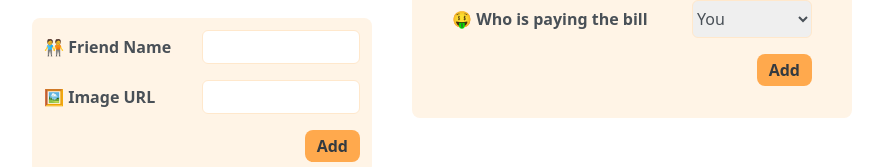
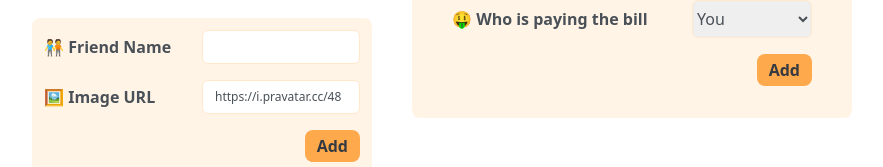
Before and after one commit to mszaman/ent-n-split-react, a React (Vite) app: page / in a window 1280 px wide. Both pictures are taken after typing "Sample", "Sample" into the empty fields and a click on the button "Add Friend". Shown: the part 400-567 px from the top of the page, without its empty margins (198-1081 px from the left). Built offline with nearby package versions, Linux system fonts and the light colour scheme.

Commit message:
completed add friend functionality.

```diff
--- a/src/App.jsx
+++ b/src/App.jsx
@@ -28,10 +28,17 @@ function App() {
 
   const [toggleAddFriend, setToggleAddFriend] = useState(false);
   const [name, setName] = useState("");
+  const [image, setImage] = useState("https://i.pravatar.cc/48");
+  const [friends, setFriends] = useState(initialFriends);
 
-  console.log(toggleAddFriend);
+  console.log(friends);
   function handleToggleAddFriend() {
     setToggleAddFriend((toggleAddFriend) => !toggleAddFriend);
+  }
+
+  function handleAddFriend(friend) {
+    setFriends((friends) => [...friends, friend]);
+    setToggleAddFriend(false);
   }
 
   return (
@@ -39,13 +46,21 @@ function App() {
       <div className="flex flex-col gap-10 md:flex-row">
         <div className="mx-auto w-[340px]">
           <ul className="mb-8 flex flex-col gap-1">
-            {initialFriends.map((f) => (
+            {friends.map((f) => (
               // FriendList
               <FriendList key={f.id} {...f} />
             ))}
           </ul>
           {/* AddFriendForm */}
-          {toggleAddFriend && <AddFriendForm />}
+          {toggleAddFriend && (
+            <AddFriendForm
+              name={name}
+              setName={setName}
+              image={image}
+              setImage={setImage}
+              onAddFriend={handleAddFriend}
+            />
+          )}
           <Button className={`float-end`} onClick={handleToggleAddFriend}>
             {toggleAddFriend ? "Close" : "Add Friend"}
           </Button>
--- a/src/components/AddFriendForm.jsx
+++ b/src/components/AddFriendForm.jsx
@@ -1,16 +1,51 @@
 import FormGroup from "./atoms/FormGroup";
 import Button from "./atoms/Button";
 
-export default function AddFriendForm() {
+export default function AddFriendForm({
+  name,
+  setName,
+  image,
+  setImage,
+  onAddFriend,
+}) {
+  const id = crypto.randomUUID();
+
+  function handleSubmit(e) {
+    e.preventDefault();
+
+    if (!name) return;
+
+    const newFriend = {
+      id,
+      name,
+      balance: 0,
+      image: `${image}?=${id}`,
+    };
+
+    onAddFriend(newFriend);
+    setName("");
+    setImage("https://i.pravatar.cc/48");
+  }
   return (
-    <form className="mb-8 flex flex-col justify-center gap-4 rounded-lg bg-orange-lighest p-3">
+    <form
+      className="mb-8 flex flex-col justify-center gap-4 rounded-lg bg-orange-lighest p-3"
+      onSubmit={handleSubmit}
+    >
       <FormGroup>
         <label className={`w-1/2 font-bold`}>🧑‍🤝‍🧑 Friend Name</label>
-        <input className={`w-1/2 rounded-md border border-orange-light py-1`} />
+        <input
+          className={`w-1/2 rounded-md border border-orange-light py-2 indent-3 text-xs`}
+          value={name}
+          onChange={(e) => setName(e.target.value)}
+        />
       </FormGroup>
       <FormGroup>
         <label className={`w-1/2 font-bold`}>🖼️ Image URL</label>
-        <input className={`w-1/2 rounded-md border border-orange-light py-1`} />
+        <input
+          className={`w-1/2 rounded-md border border-orange-light py-2 indent-3 text-xs`}
+          value={image}
+          onChange={(e) => setImage(e.target.value)}
+        />
       </FormGroup>
       <Button className="self-end">Add</Button>
     </form>
```
